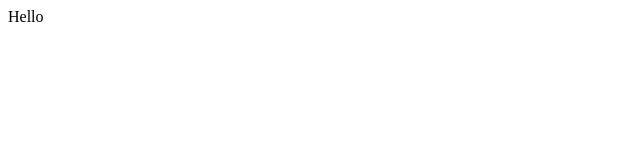
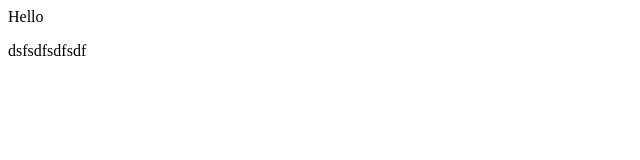
Before and after one commit to yassinel333/kzernsdfe, a plain HTML site: page index.html in a window 1280 px wide. Shown: the full height of the page, 0-640 px from the left. Drawn offline with Linux system fonts and the light colour scheme.

Commit message:
Update index.html

```diff
--- a/index.html
+++ b/index.html
@@ -1 +1,2 @@
 <p>Hello</p>
+<p>dsfsdfsdfsdf</p>
```
